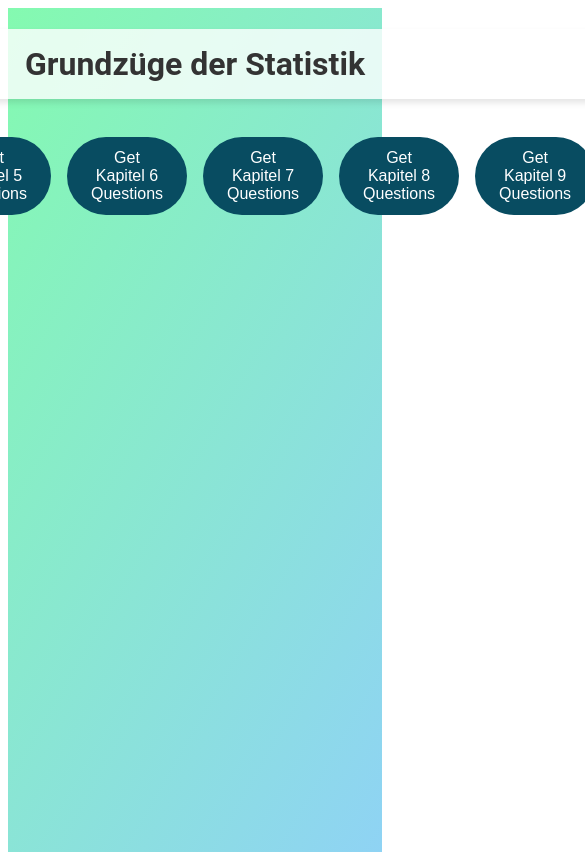
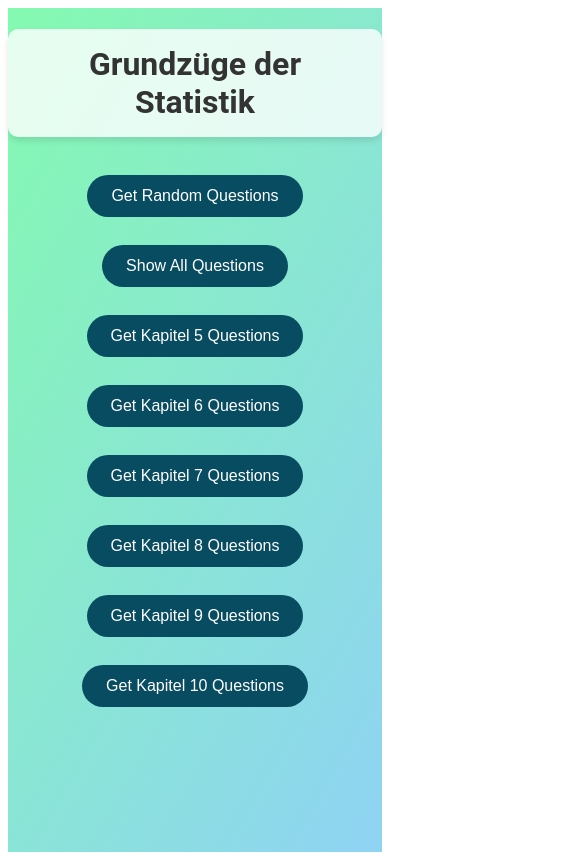
Before and after one commit to Johnny303/RW-QUIZ, a React (Vite) app: page / in a window 390 px wide. Shown: the top 860 px of the page, 585 px wide, since content can reach past the window. Built offline with nearby package versions, Linux system fonts and the light colour scheme.

Commit message:
Made buttons for selecting capitals respnsive

```diff
--- a/src/App.css
+++ b/src/App.css
@@ -153,6 +153,16 @@ button:hover {
   justify-content: center;
   gap: 16px;
   margin-bottom: 20px;
+  flex-wrap: wrap;
+}
+
+/* Tablet and below: stack buttons vertically */
+@media (max-width: 800px) {
+  .button-container {
+    flex-direction: column;
+    align-items: center;
+    gap: 12px;
+  }
 }
 
 .custom-button {
```
